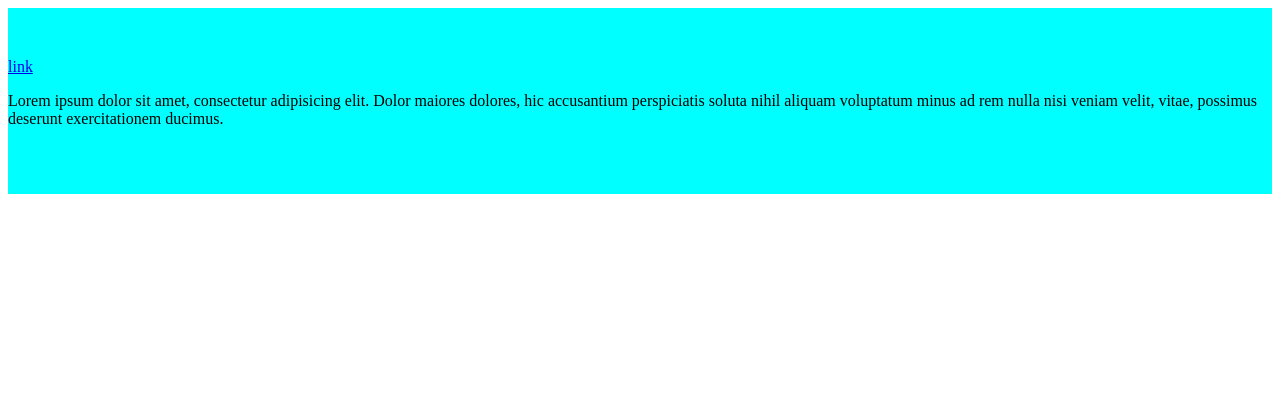
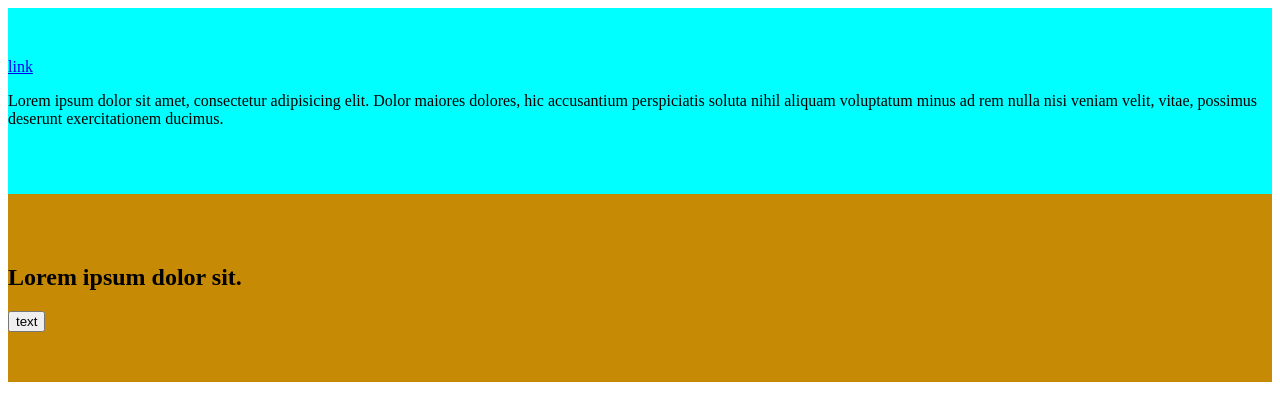
Before and after one commit to oldstuden/comandwork, a plain HTML site: page index.html in a window 1280 px wide. Drawn offline with Linux system fonts and the light colour scheme.

Commit message:
add hero

```diff
--- a/css/styles.css
+++ b/css/styles.css
@@ -2,3 +2,7 @@
     padding: 50px 0;
 background-color: aqua;
 }
+.hero {
+    padding: 50px 0;
+    background-color: rgb(199, 138, 5);
+}
--- a/index.html
+++ b/index.html
@@ -17,5 +17,11 @@
         exercitationem ducimus.
       </p>
     </header>
+    <main>
+      <section class="hero">
+        <h1>Lorem ipsum dolor sit.</h1>
+        <button>text</button>
+      </section>
+    </main>
   </body>
 </html>
```
